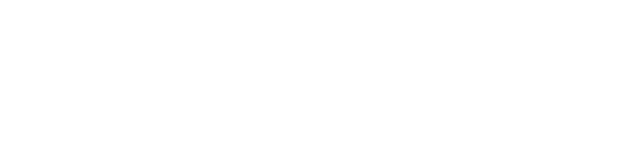
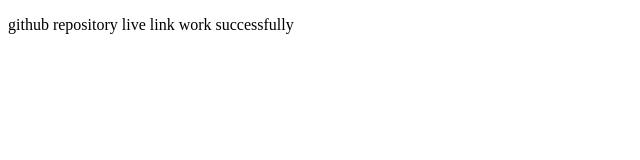
Before and after one commit to oaes/B13_Second-Assignment, a plain HTML site: page index.html in a window 1280 px wide. Shown: the whole page, without its empty margins (0-640 px from the left). Drawn offline with Linux system fonts and the light colour scheme.

Commit message:
live site link work successfully

```diff
--- a/index.html
+++ b/index.html
@@ -6,6 +6,6 @@
     <title>TechWave</title>
 </head>
 <body>
-
+    <p>github repository live link work successfully</p>
 </body>
 </html>
```
